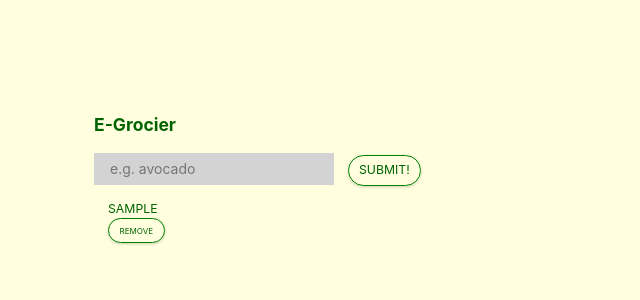
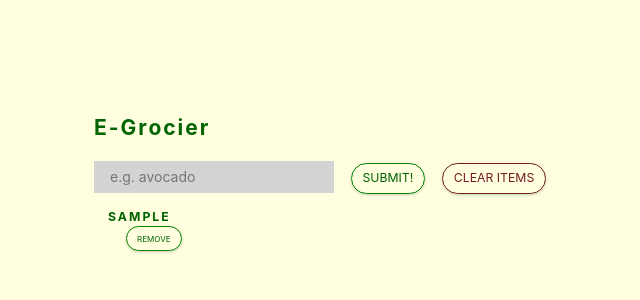
Before and after one commit to ashley-christensen/grocier-mini-app, a React (Create React App) app: page / in a window 1280 px wide. Both pictures are taken after typing "Sample" into the empty fields and a click on the button "SUBMIT!". Shown: the top 300 px of the page, without its empty margins (301-941 px from the left). Built offline with nearby package versions, Linux system fonts and the light colour scheme.

Commit message:
added clearing item functionality

```diff
--- a/src/App.js
+++ b/src/App.js
@@ -33,6 +33,9 @@ function App() {
   const removeItem = (id) => {
     setList(list.filter((item) => item.id !== id));
   };
+  const clearItems = () => {
+    setList([]);
+  };
   return (
     <section className='section-center'>
       <form>
@@ -49,6 +52,11 @@ function App() {
         <button className='btn' type='submit' onClick={handleSubmit}>
           Submit!
         </button>
+        {list.length > 0 && (
+          <button className='clear-btn' onClick={clearItems}>
+            Clear Items
+          </button>
+        )}
       </form>
       <article className='list-item'>
         <List items={list} removeItem={removeItem} />
--- a/src/List.js
+++ b/src/List.js
@@ -7,7 +7,7 @@ const List = ({ items, removeItem }) => {
         const { id, title } = item;
         return (
           <section className='list-item' key={id}>
-            <div>{title}</div>
+            <div className='title'>{title}</div>
             <button className='btn btn-remove' onClick={() => removeItem(id)}>
               Remove
             </button>
--- a/src/index.css
+++ b/src/index.css
@@ -8,7 +8,8 @@
 }
 
 h2 {
-  font-size: 1.25rem;
+  font-size: 1.5rem;
+  letter-spacing: 2px;
 }
 
 .alert {
@@ -43,11 +44,12 @@ h2 {
 .list-item {
   text-transform: uppercase;
   font-size: 0.5rem;
+  font-weight: 700;
   padding: 0.5rem;
+  margin-bottom: 0.5rem;
 }
 
 .input {
-  margin-right: 1rem;
   background: lightgray;
   padding: 0.25rem;
   padding-left: 1rem;
@@ -66,6 +68,7 @@ h2 {
   cursor: pointer;
   box-shadow: 0 1px 3px rgba(0, 0, 0, 0.2);
   border-radius: 3rem;
+  margin-left: 1.25rem;
 }
 
 .btn-remove {
@@ -74,6 +77,23 @@ h2 {
 .btn:hover {
   color: darkgreen;
   background: lightgreen;
+}
+
+.clear-btn {
+  color: #721c24;
+  text-transform: uppercase;
+  background: transparent;
+  padding: 0.375rem 0.75rem;
+  display: inline-block;
+  font-size: 0.875rem;
+  border: 0.085rem solid #721c24;
+  cursor: pointer;
+  box-shadow: 0 1px 3px rgba(0, 0, 0, 0.2);
+  border-radius: 3rem;
+  margin-left: 1.25rem;
+}
+.clear-btn:hover {
+  background: #f8d7da;
 }
 
 .section {
@@ -91,3 +111,6 @@ h2 {
     width: 95vw;
   }
 }
+.title {
+  letter-spacing: 2px;
+}
```
